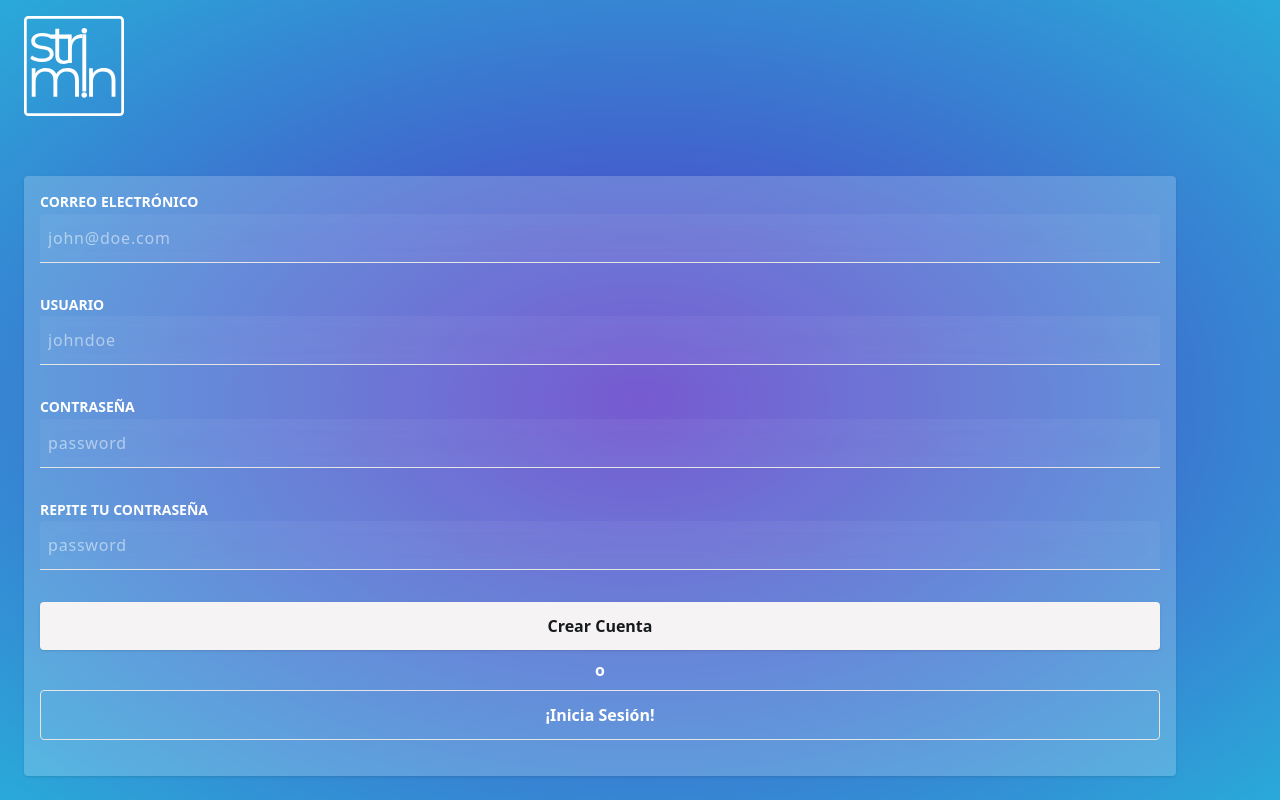
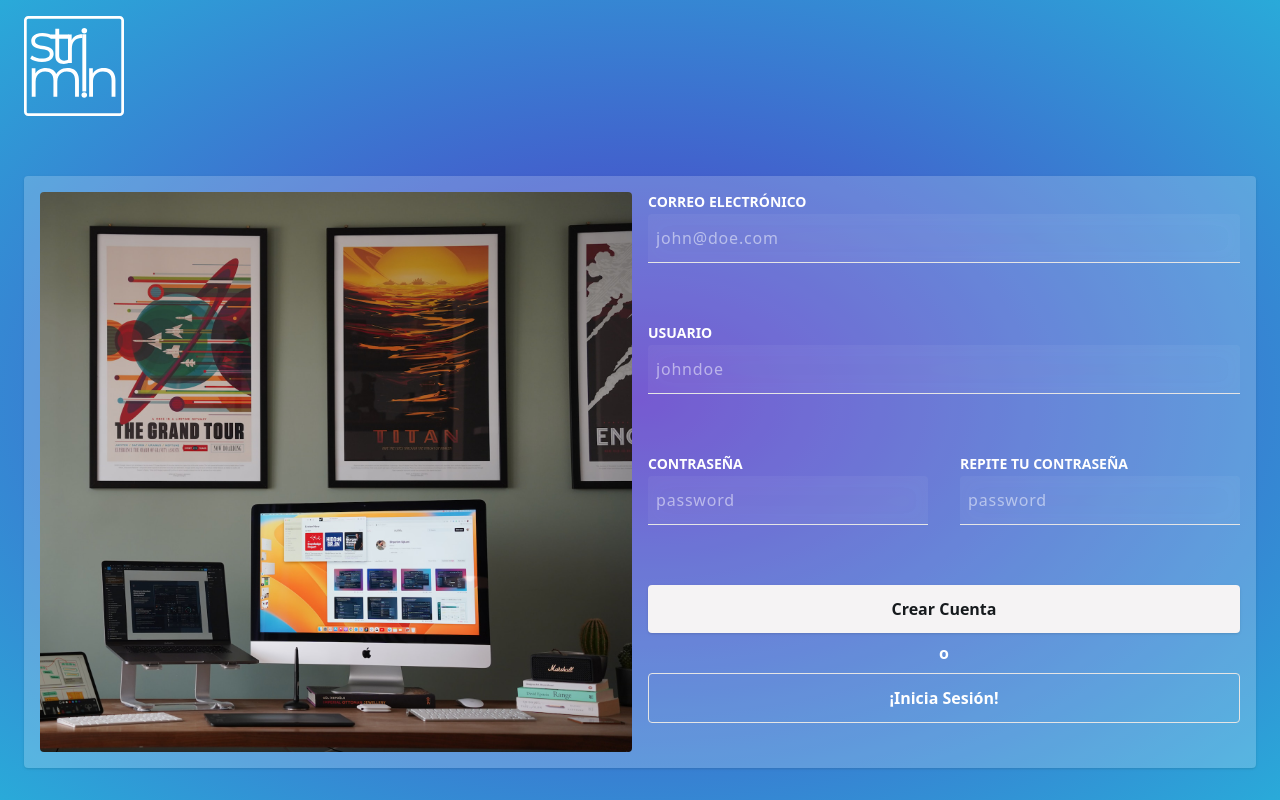
Before and after one commit to Roonder/strimin_2.0, a Next.js app: page /signup in a window 1280 px wide. Built offline with nearby package versions, Linux system fonts and the light colour scheme.

Commit message:
[layout]: Desktop Layout Adjusted

```diff
--- a/src/app/(auth)/layout.jsx
+++ b/src/app/(auth)/layout.jsx
@@ -1,14 +1,16 @@
 import Image from "next/image"
 
-export default function RootLayout({ children }) {
+export default function RootLayout({ children, props }) {
+  console.log(props)
     return (
       <main className="bg-gradient-radial from-neon-purple/70 to-neon-blue/70 backdrop-brightness-50 min-h-screen w-full py-4 px-6">
 
         <div className="relative h-[20vh] font-sans">
-          <Image src="/strimin-logo-white.svg" alt="Strimin SVG Illustration" width={100} height={100} className=""/>
+          <Image src="/strimin-logo-white.svg" alt="Strimin SVG Illustration" width={100} height={100} />
         </div>
-        <section className="bg-white/20 backdrop-opacity-[30px] w-[90vw] backdrop-blur-xl backdrop-invert p-4 min-h-[75vh] font-sans rounded shadow">
-          {children}
+        <section className="bg-white/20 backdrop-opacity-[30px] w-[90vw] md:w-full backdrop-blur-xl backdrop-invert p-4 min-h-[75vh] md:min-h-[50vh] md:self-center font-sans rounded shadow md:grid md:grid-cols-2 md:gap-4">
+          <div className="hidden md:block bg-[url('/login_image.jpg')] h-[70vh] bg-cover bg-right bg-no-repeat rounded"></div>
+            {children}
         </section>
       </main>
     )
--- a/src/app/(auth)/login/page.jsx
+++ b/src/app/(auth)/login/page.jsx
@@ -1,9 +1,13 @@
 import SignInForm from "@/components/forms/SignInForm"
+
+export const metadata = {
+    title: "Inicio de Sesión"
+}
 
 export default function Login() {
     return (
-        <div className="">
+        <>
             <SignInForm/>
-        </div>
+        </>
     )
 }
--- a/src/components/forms/SignupForm.jsx
+++ b/src/components/forms/SignupForm.jsx
@@ -31,7 +31,7 @@ export default function SignupForm() {
     const emailRegex = /^([a-zA-Z0-9._%-]+@[a-zA-Z0-9.-]+\.[a-zA-Z]{2,})$/;
 
     return (
-    <form onSubmit={handleSubmit(onSubmit)} className="flex flex-col gap-8">
+    <form onSubmit={handleSubmit(onSubmit)} className="flex flex-col gap-8 md:grid md:grid-cols-2">
 
         {error && <Alert message={error} type={"error"} />}
 
@@ -43,11 +43,12 @@ export default function SignupForm() {
             placeholder="john@doe.com"
             labelTextColor="text-white"
             inputClassName="text-white placeholder:text-white/50"
+            divClassName="md:col-span-2"
             {...register("email",{
                 required: "Requerido",
                 validate: v => emailRegex.test(v) || "Inserta un correo válido"
             })}
-        />
+            />
         <Input
             name="user"
             label="Usuario"
@@ -55,6 +56,7 @@ export default function SignupForm() {
             placeholder="johndoe"
             labelTextColor="text-white"
             inputClassName="text-white placeholder:text-white/50"
+            divClassName="md:col-span-2"
             alert={errors?.user?.message}
             {...register("user",{required: "Requerido"})}
         />
@@ -89,7 +91,7 @@ export default function SignupForm() {
         />
 
 
-        <div className="flex flex-col gap-2 w-full">
+        <div className="flex flex-col gap-2 w-full md:col-span-2">
             <Button
                 type="submit"
                 disabled={isSubmitting}
--- a/src/middleware.js
+++ b/src/middleware.js
@@ -42,7 +42,10 @@ export async function middleware(req) {
 
     if(isPublicPath.some(testPath) && (!token || redirectToLogin)) return;
 
-    if(isPrivatePath.some(testPath) && !token) return NextResponse.json({error: "No has iniciado sesion. Por favor provee un token válido."}, {status: 401});
+    // if(isPrivatePath.some(testPath) && !token) return NextResponse.json({error: "No has iniciado sesion. Por favor provee un token válido."}, {status: 401}).redirect('/login');
+    if(isPrivatePath.some(testPath) && !token) return NextResponse.redirect(
+        new URL(`/login?${new URLSearchParams({error: "badauth"})}`, req.url)
+    );
 
     const response = NextResponse.next();
 
```
Also changed, not shown: public/login_illustration.svg (added), public/login_image.jpg (added).
